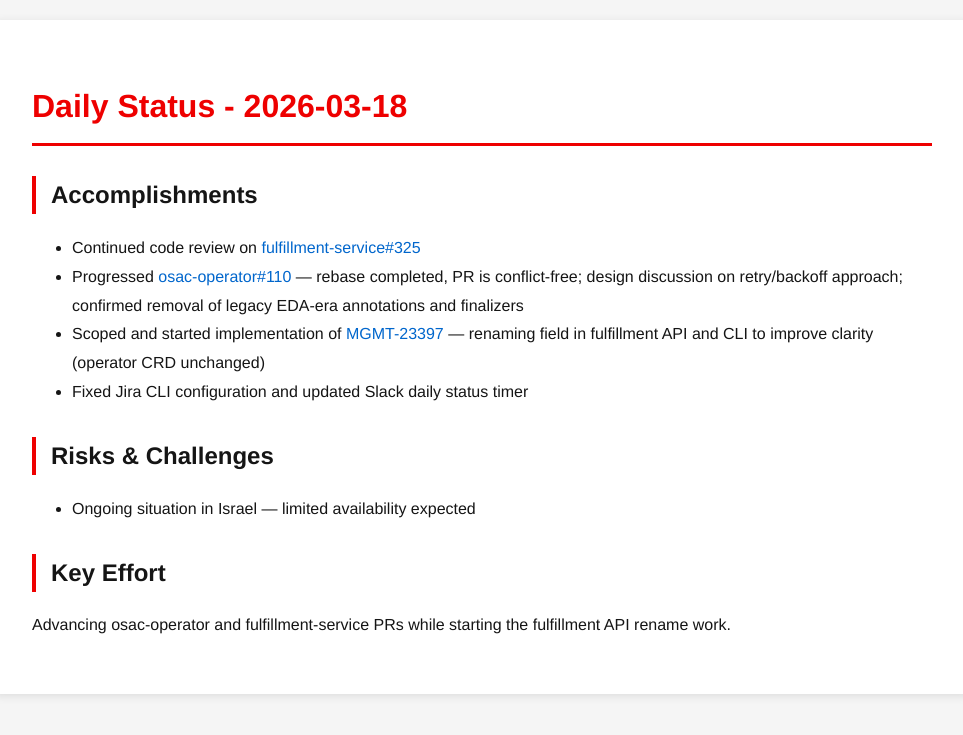
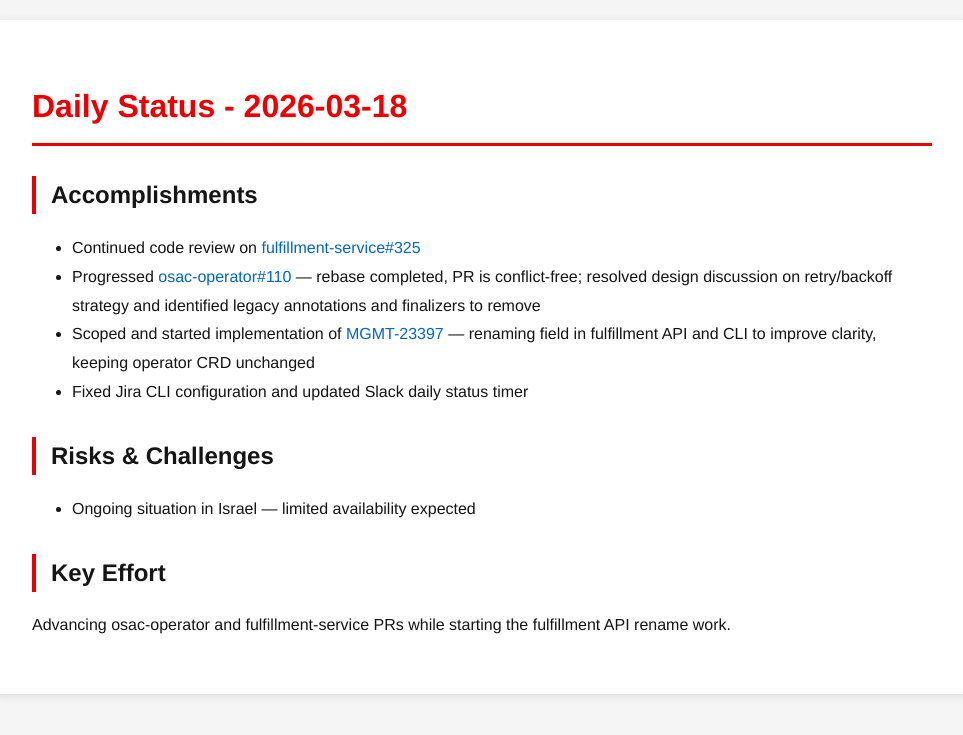
Before and after one commit to tzvatot/daily-status, a Jekyll site: the page built from 2026-03-18.md, in a window 1280 px wide. Shown: the top 735 px of the page, without its empty margins (158-1121 px from the left). Built offline with Jekyll 4.4.1, drawn with Linux system fonts in a browser that asks for light colours.

Commit message:
Daily status update - 2026-03-18

```diff
--- a/2026-03-18.md
+++ b/2026-03-18.md
@@ -8,8 +8,8 @@ date: 2026-03-18
 
 ## Accomplishments
 - Continued code review on [fulfillment-service#325](https://github.com/osac-project/fulfillment-service/pull/325)
-- Progressed [osac-operator#110](https://github.com/osac-project/osac-operator/pull/110) — rebase completed, PR is conflict-free; design discussion on retry/backoff approach; confirmed removal of legacy EDA-era annotations and finalizers
-- Scoped and started implementation of [MGMT-23397](https://issues.redhat.com/browse/MGMT-23397) — renaming field in fulfillment API and CLI to improve clarity (operator CRD unchanged)
+- Progressed [osac-operator#110](https://github.com/osac-project/osac-operator/pull/110) — rebase completed, PR is conflict-free; resolved design discussion on retry/backoff strategy and identified legacy annotations and finalizers to remove
+- Scoped and started implementation of [MGMT-23397](https://issues.redhat.com/browse/MGMT-23397) — renaming field in fulfillment API and CLI to improve clarity, keeping operator CRD unchanged
 - Fixed Jira CLI configuration and updated Slack daily status timer
 
 ## Risks & Challenges
```
